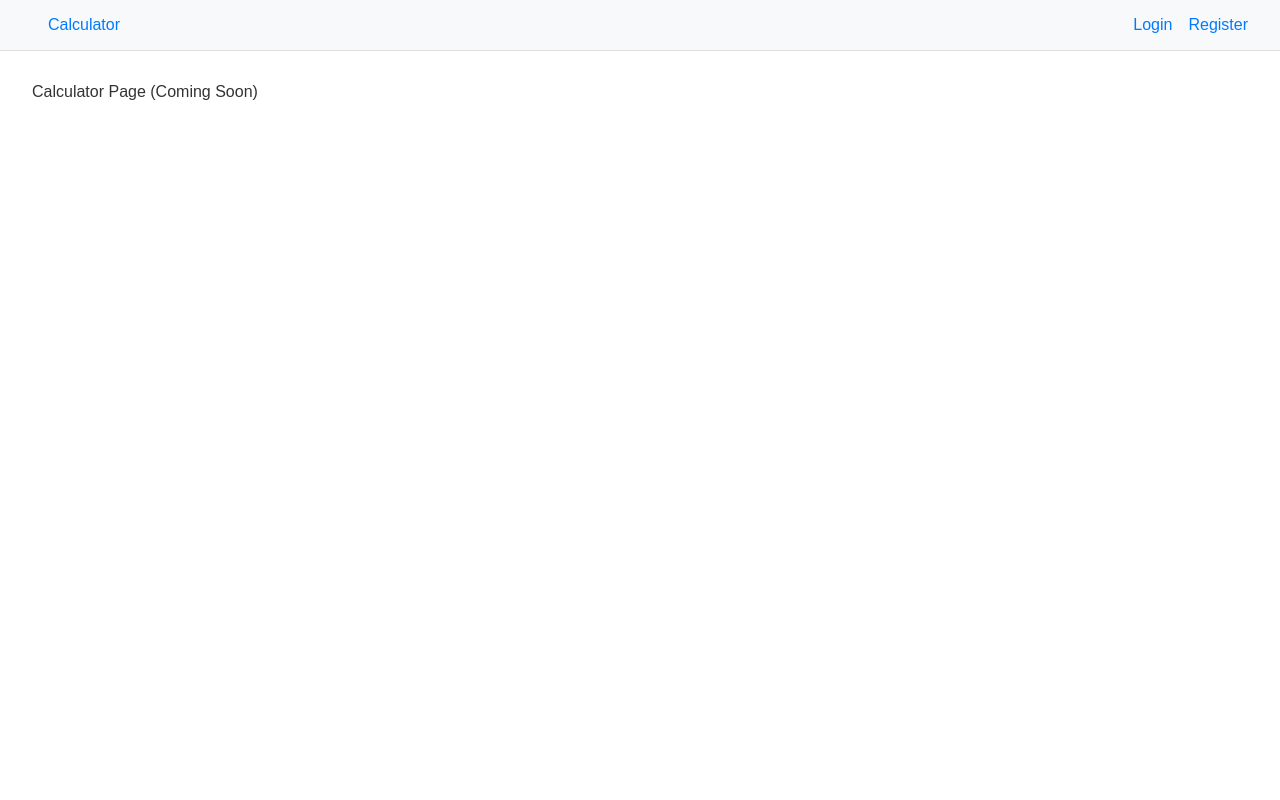
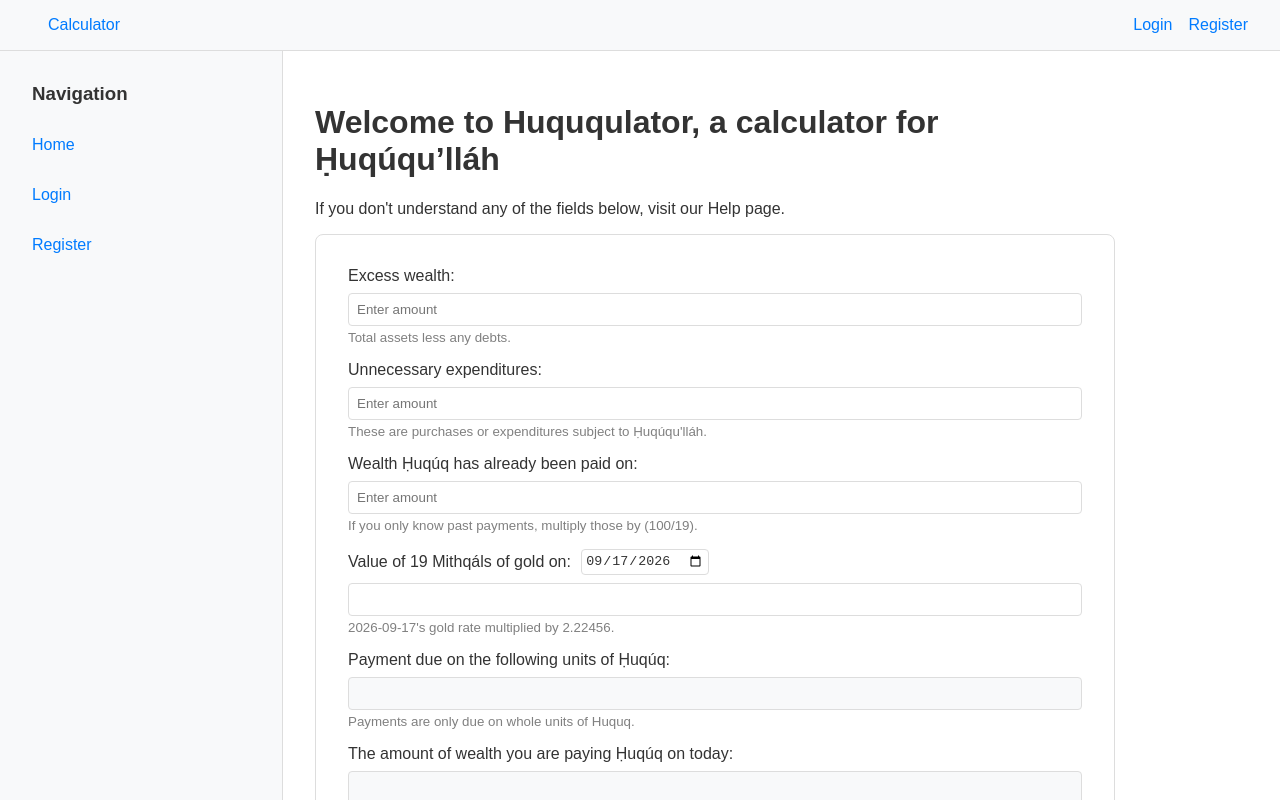
Before and after one commit to bahaipedia/huququlator, a React (Vite) app in the folder client/: page / in a window 1280 px wide. Shown: the top 800 px of the page. Built offline with nearby package versions, Linux system fonts and the light colour scheme; no server answers.

Commit message:
Update App.jsx

```diff
--- a/client/src/App.jsx
+++ b/client/src/App.jsx
@@ -8,6 +8,7 @@
 import Upload from './pages/Upload';
 import Transactions from './pages/Transactions';
 import FilterRules from './pages/FilterRules';
+import Home from './pages/Home';
 
 function App() {
     return (
@@ -15,7 +16,7 @@
             <Router>
                 <Navbar />
                 <Routes>
-                    <Route path="/" element={<div style={{padding: '2rem'}}>Calculator Page (Coming Soon)</div>} />
+                    <Route path="/" element={<Home />} />
                     <Route path="/login" element={<Login />} />
                     <Route path="/register" element={<Register />} />
 
```
